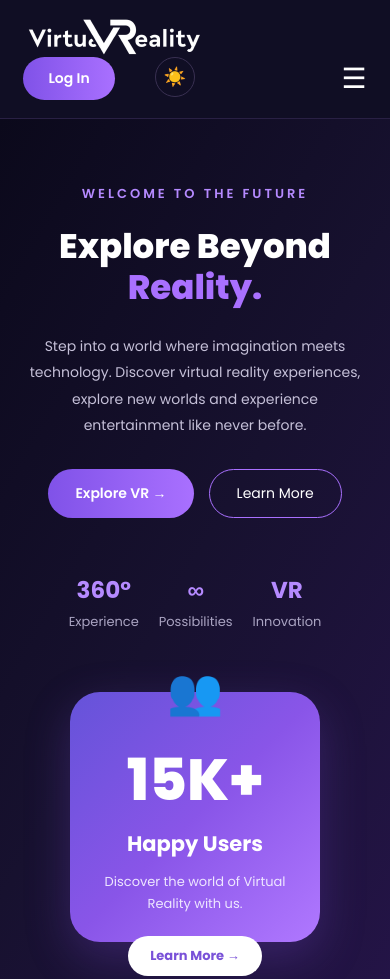
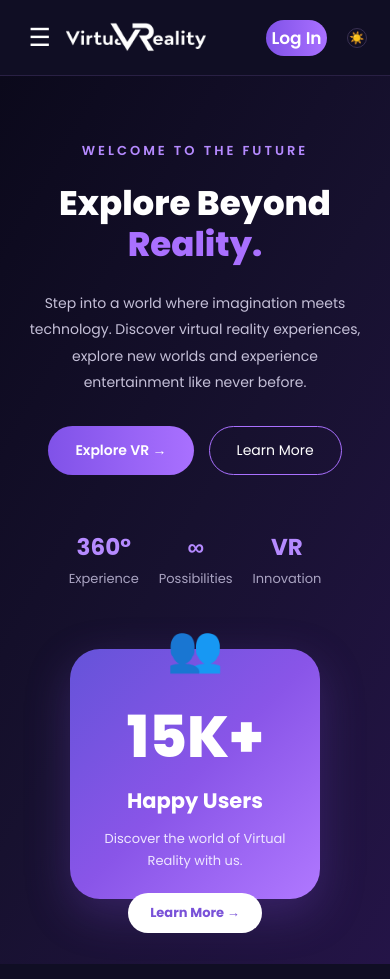
Before and after one commit to Veronaaa/VirtualReality, a plain HTML site: page index.html in a window 390 px wide. Shown: the top 979 px of the page. Drawn offline with Linux system fonts and the light colour scheme.

Commit message:
improved mobile navbar layout and responsive design

```diff
--- a/script.js
+++ b/script.js
@@ -14,7 +14,6 @@ menuButton.addEventListener("click", function() {
 
 let themeButton = document.getElementById("themeButton");
 
-/* Check saved theme */
 if (localStorage.getItem("theme") === "light") {
     document.body.classList.add("light");
     themeButton.textContent = "🌙";
--- a/style.css
+++ b/style.css
@@ -1141,19 +1141,62 @@ body.light footer {
 
     .navbar {
         flex-wrap: wrap;
+        justify-content: space-between;
+        position: relative;
+        align-items: center;
+        flex-wrap: wrap;
+        gap: 5px;
     }
 
     .menu-icon {
         display: block;
+        order: 1;
+        font-size: 25px;
+        padding: 5px;
     }
+
+   .logo {
+    order: 2;
+    position: static;
+    transform: none;
+    flex-shrink: 2;
+    }
+
+    .logo img{
+        width: 150px;
+        height: auto;
+    }
+    .nav-right {
+    order: 3;
+    display: flex;
+    align-items: center;
+    gap: 10px;
+    margin-left: auto;
+    }
+    .login-btn{
+        font-size: 17px;
+        padding: 5px;
+
+    }
+    #themeButton {
+    font-size: 12px;
+    padding: 4px;
+    width: 20px;
+    height: 20px;
+}
 
     .nav-links {
         display: none;
+        order: 4;
+        width: 100%;
         flex-direction: column;
         align-items: flex-start;
-        width: 100%;
-        gap: 20px;
-        padding: 25px 0;
+        gap: 40px;
+        padding: 20px 0;
+    }
+
+    .nav-links.show {
+    display: flex;
     }
 
     .nav-links.active {
@@ -1162,7 +1205,7 @@ body.light footer {
 
     .login-btn {
         margin-left: auto;
-        margin-right: 15px;
+        margin-right: 10px;
     }
 
     .dropdown-menu {
```
